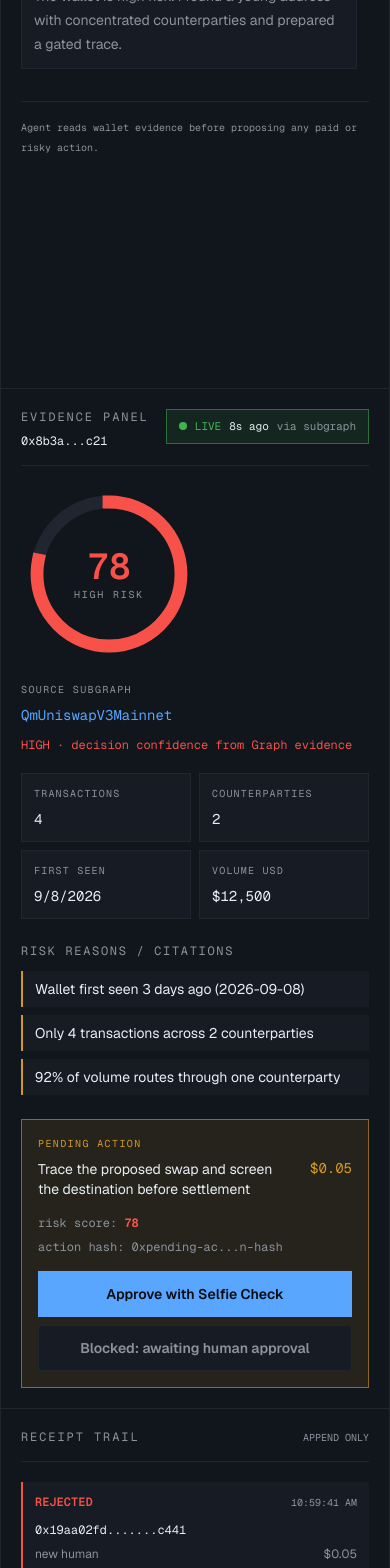
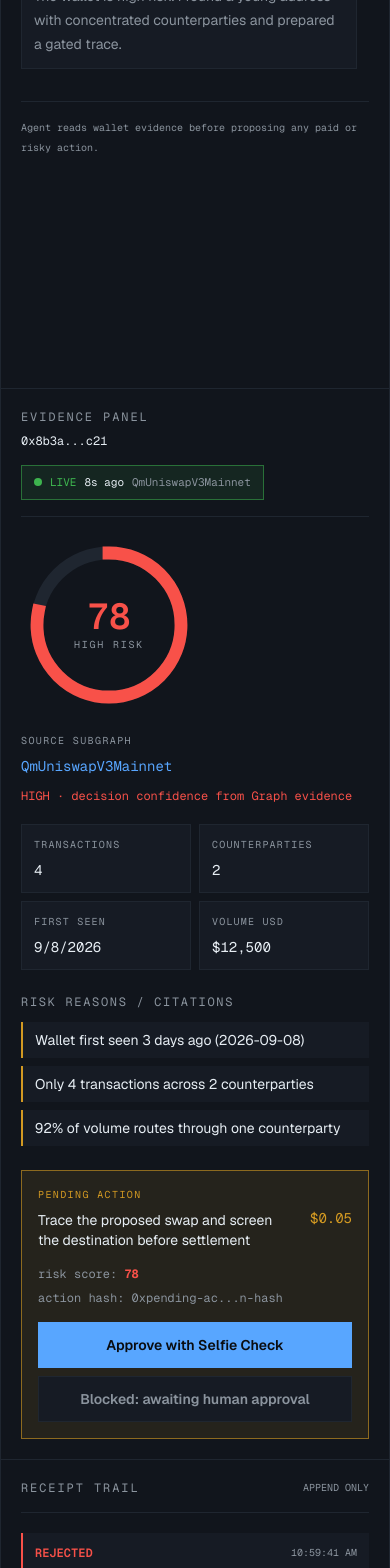
Before and after one commit to olgachernova37/Matching, a Next.js app: page /dashboard in a window 390 px wide. Shown: the part 387-1955 px from the top of the page. Built offline with nearby package versions, Linux system fonts and the light colour scheme; no server answers.

Commit message:
fix(ui): complete demo flow surfaces

```diff
--- a/src/app/dashboard/page.tsx
+++ b/src/app/dashboard/page.tsx
@@ -3,7 +3,7 @@
 import { useEffect, useState } from "react";
 import HumanGate from "@/components/HumanGate";
 import { getWalletAssessment } from "@/components/_api";
-import { approvedReceipt, highRiskAssessment, messages, pendingAction, rejectedReceipt } from "@/components/_mocks";
+import { approvedAndExecuted, approvedReceipt, highRiskAssessment, messages, pendingAction, rejectedReceipt } from "@/components/_mocks";
 import type { HumanGateReceipt, RiskAssessment } from "@/lib/types";
 
 const formatUsd = (amount: number) => `$${amount.toLocaleString("en-US", { maximumFractionDigits: 2 })}`;
@@ -15,7 +15,7 @@ function riskTone(score: number) {
   return { text: "text-ok", stroke: "var(--ok)", label: "LOW" };
 }
 
-function LiveBadge({ queriedAt }: { queriedAt: number }) {
+function LiveBadge({ queriedAt, subgraphId }: { queriedAt: number; subgraphId: string }) {
   const [elapsed, setElapsed] = useState(() => Math.max(0, Date.now() - queriedAt));
 
   useEffect(() => {
@@ -28,7 +28,7 @@ function LiveBadge({ queriedAt }: { queriedAt: number }) {
       <span className="h-2 w-2 animate-pulse rounded-full bg-ok" aria-hidden="true" />
       <span>LIVE</span>
       <span className="text-foreground">{Math.floor(elapsed / 1000)}s ago</span>
-      <span className="text-muted">via subgraph</span>
+      <span className="text-muted">{subgraphId}</span>
     </div>
   );
 }
@@ -82,6 +82,7 @@ export default function Dashboard() {
   const [isMock, setIsMock] = useState(true);
   const [receipt, setReceipt] = useState<HumanGateReceipt | undefined>();
   const [currentTime, setCurrentTime] = useState<number | null>(null);
+  const [executed, setExecuted] = useState(false);
 
   useEffect(() => {
     let active = true;
@@ -126,11 +127,19 @@ export default function Dashboard() {
         </section>
 
         <section className="min-h-[620px] bg-panel p-5 sm:p-6" aria-labelledby="evidence-heading">
-          <div className="flex flex-wrap items-start justify-between gap-4 border-b border-border pb-4"><div><h2 id="evidence-heading" className="font-mono text-xs uppercase tracking-[0.16em] text-muted">Evidence panel</h2><p className="mt-2 font-mono text-xs text-foreground">{assessment.evidence.address}</p></div><LiveBadge queriedAt={assessment.evidence.source.queriedAt} /></div>
+          <div className="flex flex-wrap items-start justify-between gap-4 border-b border-border pb-4"><div><h2 id="evidence-heading" className="font-mono text-xs uppercase tracking-[0.16em] text-muted">Evidence panel</h2><p className="mt-2 font-mono text-xs text-foreground">{assessment.evidence.address}</p></div><LiveBadge queriedAt={assessment.evidence.source.queriedAt} subgraphId={assessment.evidence.source.subgraphId} /></div>
           <div className="mt-5 flex flex-wrap items-center gap-5"><RiskGauge score={assessment.score} /><div><p className="font-mono text-[10px] uppercase tracking-[0.14em] text-muted">Source subgraph</p><p className="mt-2 font-mono text-sm text-brand">{assessment.evidence.source.subgraphId}</p><p className={`mt-3 font-mono text-xs ${tone.text}`}>{tone.label} · decision confidence from Graph evidence</p></div></div>
           <div className="mt-5 grid grid-cols-2 gap-2 sm:grid-cols-4"><StatTile label="Transactions" value={String(assessment.evidence.txCount)} /><StatTile label="Counterparties" value={String(assessment.evidence.uniqueCounterparties)} /><StatTile label="First seen" value={assessment.evidence.firstSeen ? new Date(assessment.evidence.firstSeen).toLocaleDateString() : "Unknown"} /><StatTile label="Volume USD" value={formatUsd(assessment.evidence.totalVolumeUsd)} /></div>
           <div className="mt-6"><h3 className="font-mono text-xs uppercase tracking-[0.14em] text-muted">Risk reasons / citations</h3><ul className="mt-3 space-y-2">{assessment.reasons.map((reason) => <li key={reason} className="border-l-2 border-warn bg-panel-raised px-3 py-2 text-sm text-foreground">{reason}</li>)}</ul></div>
-          <div className="mt-6 border border-warn/60 bg-warn/10 p-4"><div className="flex items-center justify-between gap-4"><div><p className="font-mono text-[10px] uppercase tracking-[0.14em] text-warn">Pending action</p><p className="mt-2 text-sm text-foreground">{pendingAction.summary}</p></div><span className="font-mono text-sm text-warn">{formatUsd(pendingAction.costUsd)}</span></div><div className="mt-4 grid gap-2 font-mono text-xs text-muted sm:grid-cols-2"><span>risk score: <b className={tone.text}>{pendingAction.riskScore}</b></span><span>action hash: {shorten(receipt?.actionHash ?? "0xpending-action-hash")}</span></div><div className="mt-4"><HumanGate action={pendingAction} /></div><button type="button" disabled={!canExecute} className="mt-2 w-full border border-border bg-panel-raised px-4 py-3 text-sm font-semibold text-muted disabled:cursor-not-allowed disabled:opacity-100">{canExecute ? "Execute through x402 Gateway" : "Blocked: awaiting human approval"}</button></div>
+          <div className="mt-6 border border-warn/60 bg-warn/10 p-4">
+            <div className="flex items-center justify-between gap-4"><div><p className="font-mono text-[10px] uppercase tracking-[0.14em] text-warn">Pending action</p><p className="mt-2 text-sm text-foreground">{pendingAction.summary}</p></div><span className="font-mono text-sm text-warn">{formatUsd(pendingAction.costUsd)}</span></div>
+            <div className="mt-4 grid gap-2 font-mono text-xs text-muted sm:grid-cols-2"><span>risk score: <b className={tone.text}>{pendingAction.riskScore}</b></span><span>action hash: {shorten(receipt?.actionHash ?? "0xpending-action-hash")}</span></div>
+            <div className="mt-4"><HumanGate action={pendingAction} /></div>
+            <button type="button" disabled={!canExecute || executed} onClick={() => setExecuted(true)} className={`mt-2 w-full border px-4 py-3 text-sm font-semibold ${executed ? "border-ok bg-ok/10 text-ok" : "border-border bg-panel-raised text-muted disabled:cursor-not-allowed disabled:opacity-100"}`}>
+              {executed ? `Executed · ${approvedAndExecuted.txHash}` : canExecute ? "Execute through x402 Gateway" : "Blocked: awaiting human approval"}
+            </button>
+            {executed && <p className="mt-2 font-mono text-xs text-ok">x402 receipt accepted · {approvedAndExecuted.steps.length} recipe steps completed</p>}
+          </div>
         </section>
 
         <section className="min-h-[620px] bg-panel p-5" aria-labelledby="trail-heading"><div className="flex items-center justify-between border-b border-border pb-4"><h2 id="trail-heading" className="font-mono text-xs uppercase tracking-[0.16em] text-muted">Receipt trail</h2><span className="font-mono text-[10px] text-muted">APPEND ONLY</span></div><div className="space-y-3 pt-5"><ReceiptEntry receipt={rejectedReceipt} status="rejected" />{receipt && <ReceiptEntry receipt={receipt} status="approved" />}</div><div className="mt-8 border-t border-border pt-4"><p className="font-mono text-[10px] uppercase tracking-[0.12em] text-muted">Receipt policy</p><p className="mt-2 text-xs leading-5 text-muted">A receipt is single-action, short-lived, and cryptographically bound to the proposed payload.</p></div></section>
--- a/src/app/page.tsx
+++ b/src/app/page.tsx
@@ -28,12 +28,18 @@ export default function Home() {
           </a>
         </section>
         <section aria-label="Six-step action flow" className="border-t border-border pt-8">
+          <div className="relative hidden lg:block" aria-hidden="true">
+            <svg viewBox="0 0 1200 42" className="absolute inset-x-0 top-3 h-8 w-full" preserveAspectRatio="none">
+              <path d="M20 21H1180" stroke="var(--border)" strokeWidth="1" strokeDasharray="4 8" />
+              {[100, 300, 500, 700, 900, 1100].map((x) => <circle key={x} cx={x} cy="21" r="4" fill="var(--background)" stroke="var(--brand)" strokeWidth="2" />)}
+            </svg>
+          </div>
           <div className="grid gap-6 sm:grid-cols-3 lg:grid-cols-6">
             {steps.map(([number, title, detail], index) => (
               <div key={number} className="relative">
                 <div className="mb-4 flex items-center gap-3">
                   <span className="font-mono text-xs text-brand">{number}</span>
-                  {index < steps.length - 1 && <span className="hidden h-px flex-1 bg-border lg:block" />}
+                  {index < steps.length - 1 && <span className="hidden h-px flex-1 bg-border lg:hidden" />}
                 </div>
                 <h2 className="font-mono text-sm font-semibold text-foreground">{title}</h2>
                 <p className="mt-2 text-sm leading-5 text-muted">{detail}</p>
--- a/src/components/_mocks.ts
+++ b/src/components/_mocks.ts
@@ -2,6 +2,7 @@ import type {
   AgentAction,
   ChatMessage,
   HumanGateReceipt,
+  RecipeRun,
   RiskAssessment,
 } from "@/lib/types";
 
@@ -57,6 +58,17 @@ export const approvedReceipt: HumanGateReceipt = {
   continuity: { isReturning: true, firstSeenAt: now - 12 * 86400000, approvalCount: 4, daysKnown: 12 },
 };
 
+export const approvedAndExecuted: RecipeRun = {
+  recipeId: "wallet-risk-trace",
+  status: "success",
+  steps: [
+    { name: "risk evidence", service: "The Graph", ok: true, output: "live assessment attached" },
+    { name: "settlement", service: "Bazantic x402", ok: true, output: "gateway receipt accepted" },
+  ],
+  costUsd: pendingAction.costUsd,
+  txHash: "0xsettled-demo-7f2a",
+};
+
 export const messages: ChatMessage[] = [
   { id: "m1", role: "user", content: "Is this wallet safe to send 5 ETH to?" },
   { id: "m2", role: "assistant", content: "The wallet is high risk. I found a young address with concentrated counterparties and prepared a gated trace." , action: pendingAction },
```
